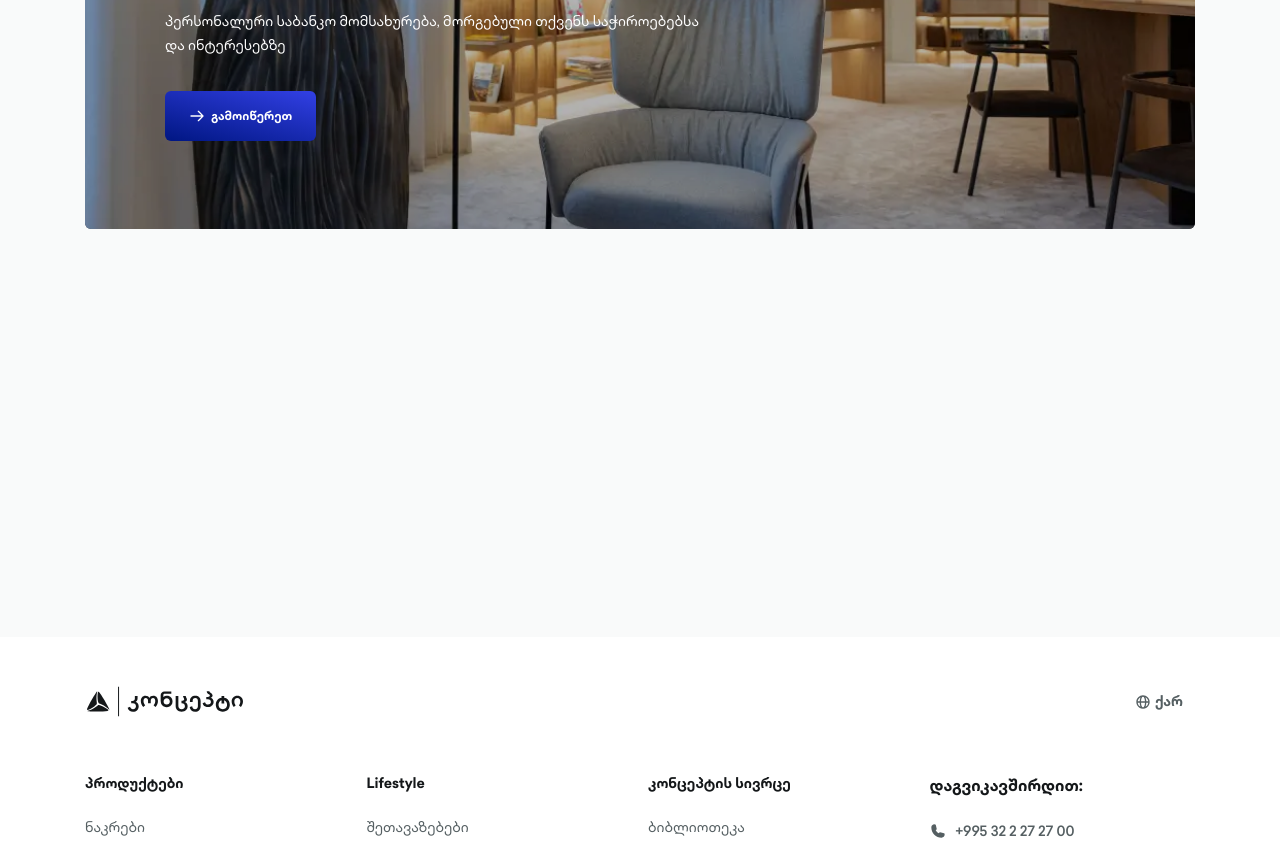
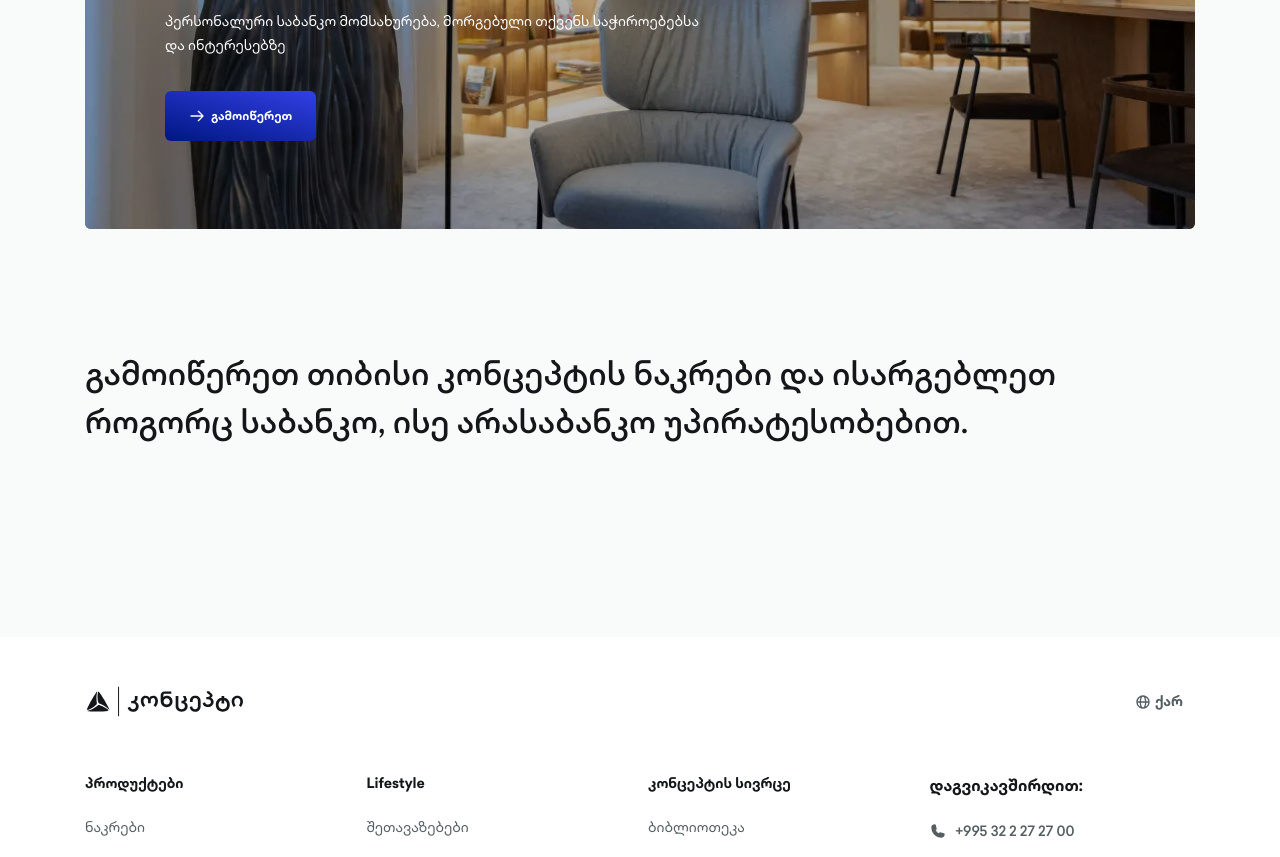
Before and after one commit to Yolosopher/concept, a website built with Vite: page index.html in a window 1280 px wide. Shown: the part 311-1168 px from the top of the page. Built offline with nearby package versions, Linux system fonts and the light colour scheme.

Commit message:
feat: Add message section to index.html and adjust padding in hero.scss

```diff
--- a/index.html
+++ b/index.html
@@ -429,9 +429,10 @@
       </section>
     </div>
     <!-- message section start -->
-    <div class="container">
-      <section class="message-section">
-
+    <div class="msgsection_container container">
+      <section class="msgsection">
+        <p class="msgsection_text">გამოიწერეთ თიბისი კონცეპტის ნაკრები და ისარგებლეთ როგორც საბანკო, ისე არასაბანკო
+          უპირატესობებით.</p>
       </section>
     </div>
   </main>
--- a/styles/components/_hero.scss
+++ b/styles/components/_hero.scss
@@ -34,13 +34,12 @@
   &_image {
     top: 0;
     right: 0;
-
-    width: 102%;
+    width: 100%;
     height: 100%;
     opacity: 0.7;
     img {
       width: 100%;
-      height: 100%;
+      height: 102%;
       object-fit: cover;
     }
   }
--- /dev/null
+++ b/styles/components/_msgsection.scss
@@ -0,0 +1,27 @@
+.msgsection {
+  &_text {
+    font-size: 24px;
+    line-height: 1.5;
+    font-weight: 500;
+    color: $black;
+    padding-top: 36px;
+    padding-bottom: 36px;
+    @include custom(480px) {
+      font-size: 28px;
+      padding-top: 40px;
+      padding-bottom: 40px;
+    }
+    @include tablet {
+      font-size: 32px;
+      padding-top: 50px;
+      padding-bottom: 50px;
+    }
+    @include desktop {
+      padding-top: 60px;
+      padding-bottom: 60px;
+    }
+    @include desktop-lg {
+      font-size: 36px;
+    }
+  }
+}
--- a/styles/styles.scss
+++ b/styles/styles.scss
@@ -7,6 +7,7 @@
 @import "components/breadcrumbs";
 @import "components/main";
 @import "components/hero";
+@import "components/msgsection";
 @import "components/footer";
 
 @import "components/btn";
```
Also changed, not shown: styles/styles.css, 1 other file.
